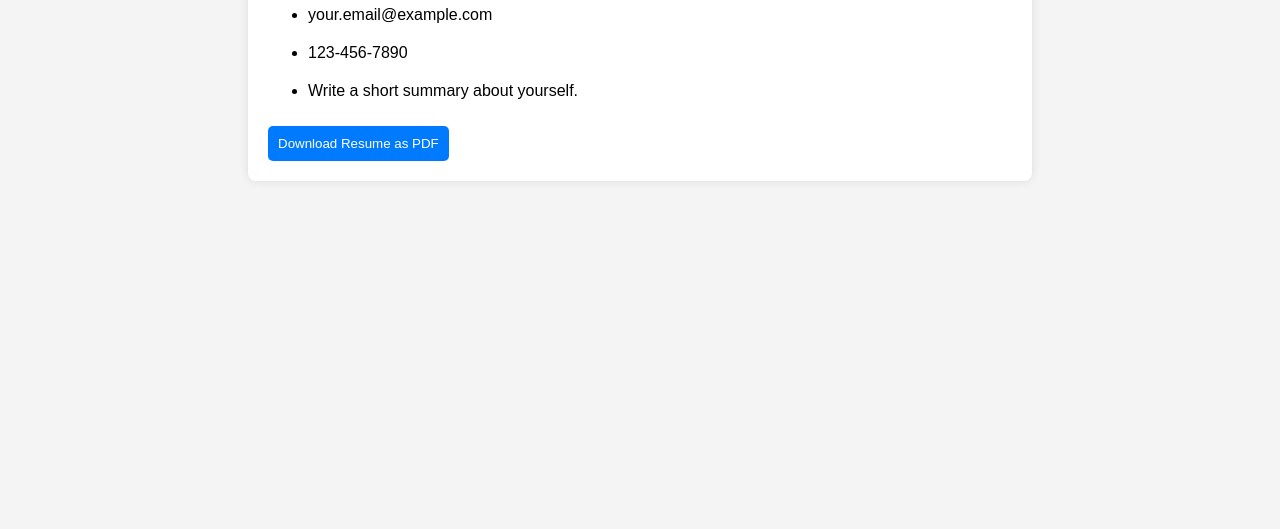
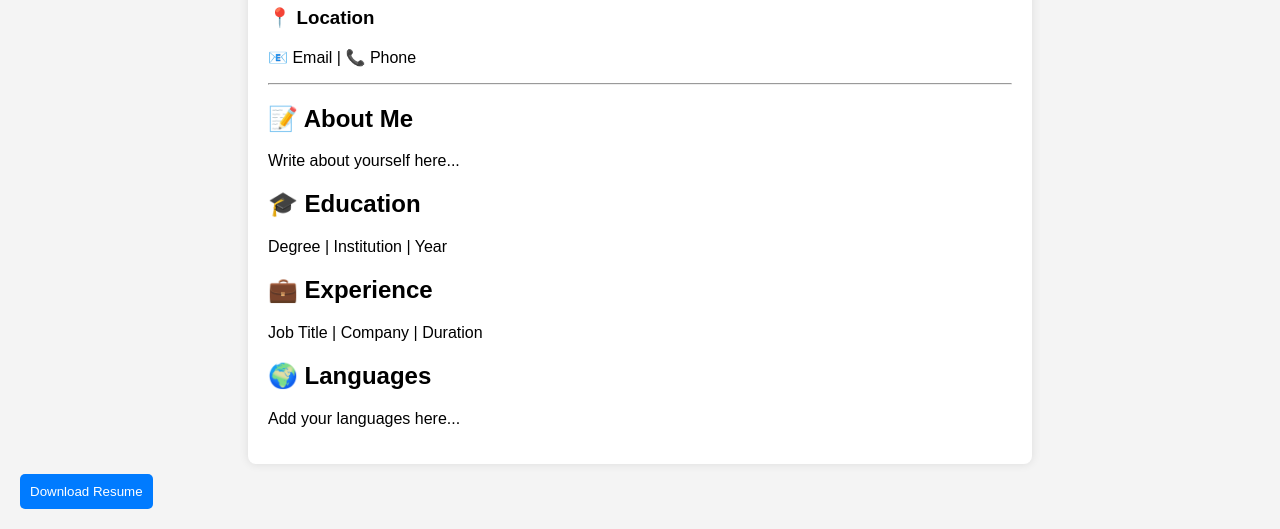
Before and after one commit to Pavithrais/resumeip, a plain HTML site: page index.html in a window 1280 px wide. Shown: the part 295-824 px from the top of the page. Before the commit the page ends 800 px from the top, so only its background shows below. Drawn offline with nearby package versions, Linux system fonts and the light colour scheme.

Commit message:
Update index.html

```diff
--- a/index.html
+++ b/index.html
@@ -3,7 +3,7 @@
 <head>
     <meta charset="UTF-8">
     <meta name="viewport" content="width=device-width, initial-scale=1.0">
-    <title>Canva-Style Resume Builder</title>
+    <title>Resume Builder</title>
     <link rel="stylesheet" href="style.css">
     <script src="https://cdnjs.cloudflare.com/ajax/libs/html2canvas/1.4.1/html2canvas.min.js"></script>
     <script src="https://cdnjs.cloudflare.com/ajax/libs/jspdf/2.5.1/jspdf.umd.min.js"></script>
@@ -13,9 +13,9 @@
     <div class="toolbar">
         <label for="theme">Theme:</label>
         <select id="theme">
-            <option value="light-theme">Light</option>
-            <option value="dark-theme">Dark</option>
-            <option value="professional-theme">Professional</option>
+            <option value="light">Light</option>
+            <option value="dark">Dark</option>
+            <option value="blue">Blue</option>
         </select>
 
         <label for="font">Font:</label>
@@ -29,24 +29,26 @@
         <input type="color" id="color">
     </div>
 
-    <div class="resume-container">
-        <ul id="resume-sections">
-            <li class="resume-section" draggable="true">
-                <h1 contenteditable="true" id="preview-name">Your Name</h1>
-            </li>
-            <li class="resume-section" draggable="true">
-                <p contenteditable="true" id="preview-email">your.email@example.com</p>
-            </li>
-            <li class="resume-section" draggable="true">
-                <p contenteditable="true" id="preview-phone">123-456-7890</p>
-            </li>
-            <li class="resume-section" draggable="true">
-                <p contenteditable="true" id="preview-summary">Write a short summary about yourself.</p>
-            </li>
-        </ul>
+    <div class="resume-container" id="resume">
+        <h1 contenteditable="true">😊 Your Name</h1>
+        <h3 contenteditable="true">📍 Location</h3>
+        <p contenteditable="true">📧 Email | 📞 Phone</p>
+        <hr>
 
-        <button id="download-pdf">Download Resume as PDF</button>
+        <h2>📝 About Me</h2>
+        <p contenteditable="true">Write about yourself here...</p>
+
+        <h2>🎓 Education</h2>
+        <p contenteditable="true">Degree | Institution | Year</p>
+
+        <h2>💼 Experience</h2>
+        <p contenteditable="true">Job Title | Company | Duration</p>
+
+        <h2>🌍 Languages</h2>
+        <p contenteditable="true">Add your languages here...</p>
     </div>
+
+    <button id="download-pdf">Download Resume</button>
 
     <script src="script.js"></script>
 </body>
```
